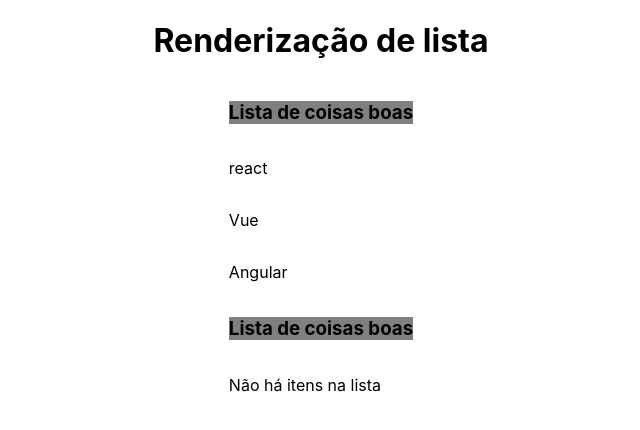
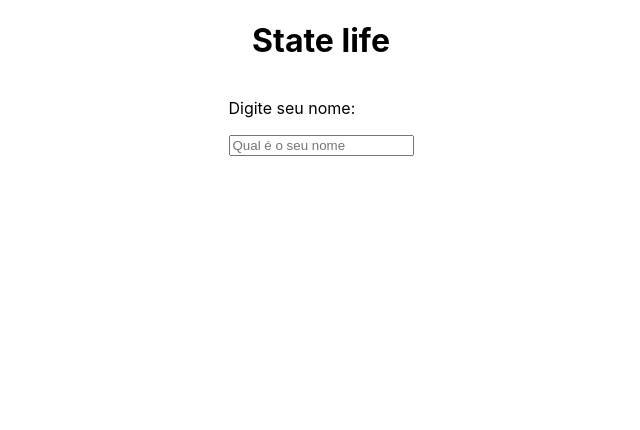
Before and after one commit to GABRIELDOMINGUESR/inicio-projeto-react-aula, a React (Create React App) app in the folder meu-projeto/: page / in a window 1280 px wide. Shown: the top 430 px of the page, without its empty margins (319-959 px from the left). Built offline with nearby package versions, Linux system fonts and the light colour scheme.

Commit message:
State Life

```diff
--- a/meu-projeto/src/App.js
+++ b/meu-projeto/src/App.js
@@ -12,7 +12,9 @@ import Evento from './components/Evento'
 import Form from './components/Form'
 import Condicional from './components/Condicional';
 import OutraLista from './components/OutraLista';
-
+import {useState} from 'react'
+import SeuNome from './components/SeuNome';
+import Saudacao from './components/Saudacao';
 function App() {
   //aqui ficarao as criações das variaaveis
 
@@ -27,6 +29,8 @@ function App() {
 
   const meusItens = ['react','Vue','Angular']
 
+
+  const [nome, setNome] = useState()
   return (
     // class é uma palavra reservada eintao className
     <div className="App"
@@ -74,9 +78,15 @@ function App() {
 
       {/* <h1>Redenzizaçao condicional</h1>
       <Condicional /> */}
-      <h1>Renderização de lista</h1>
+      {/* <h1>Renderização de lista</h1>
       <OutraLista itens= {meusItens}/>
-      <OutraLista itens = {[]}/>
+      <OutraLista itens = {[]}/> */}
+
+
+      <h1>State life</h1>
+      <SeuNome setNome = {setNome}/>
+      {nome}
+      <Saudacao nome={nome}/>
     </div>
   );
 }
--- /dev/null
+++ b/meu-projeto/src/components/Saudacao.js
@@ -0,0 +1,18 @@
+
+
+function Saudacao( {nome}) {
+    function gerarSaudacao(algumNome) {
+        return `Ola ${algumNome}, tudo bem ?`
+    }
+
+    return(
+        <div>
+            {/* <p>saudacao  {nome}</p> */}
+        {nome && <p> {gerarSaudacao(nome)}</p>}
+       </div>
+    )
+
+
+}
+
+export default Saudacao
--- /dev/null
+++ b/meu-projeto/src/components/SeuNome.js
@@ -0,0 +1,16 @@
+
+
+function SeuNome({setNome} ) {
+    return(
+        <div>
+            <p>Digite seu nome:</p>
+            <input type="text" placeholder="Qual é o seu nome" onChange={(e) => setNome(e.target.value)}/>
+
+
+       </div>
+    )
+
+
+}
+
+export default SeuNome
```
